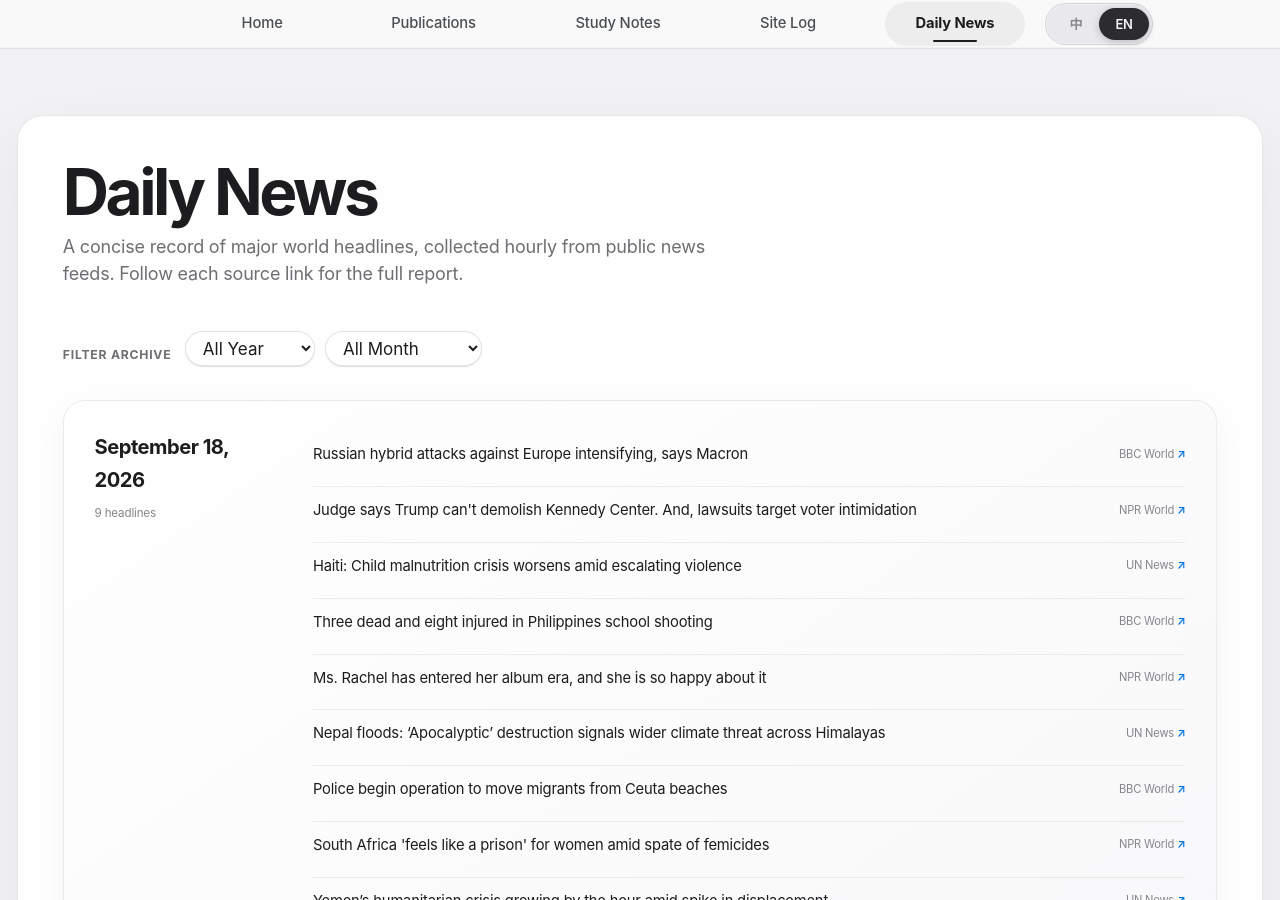
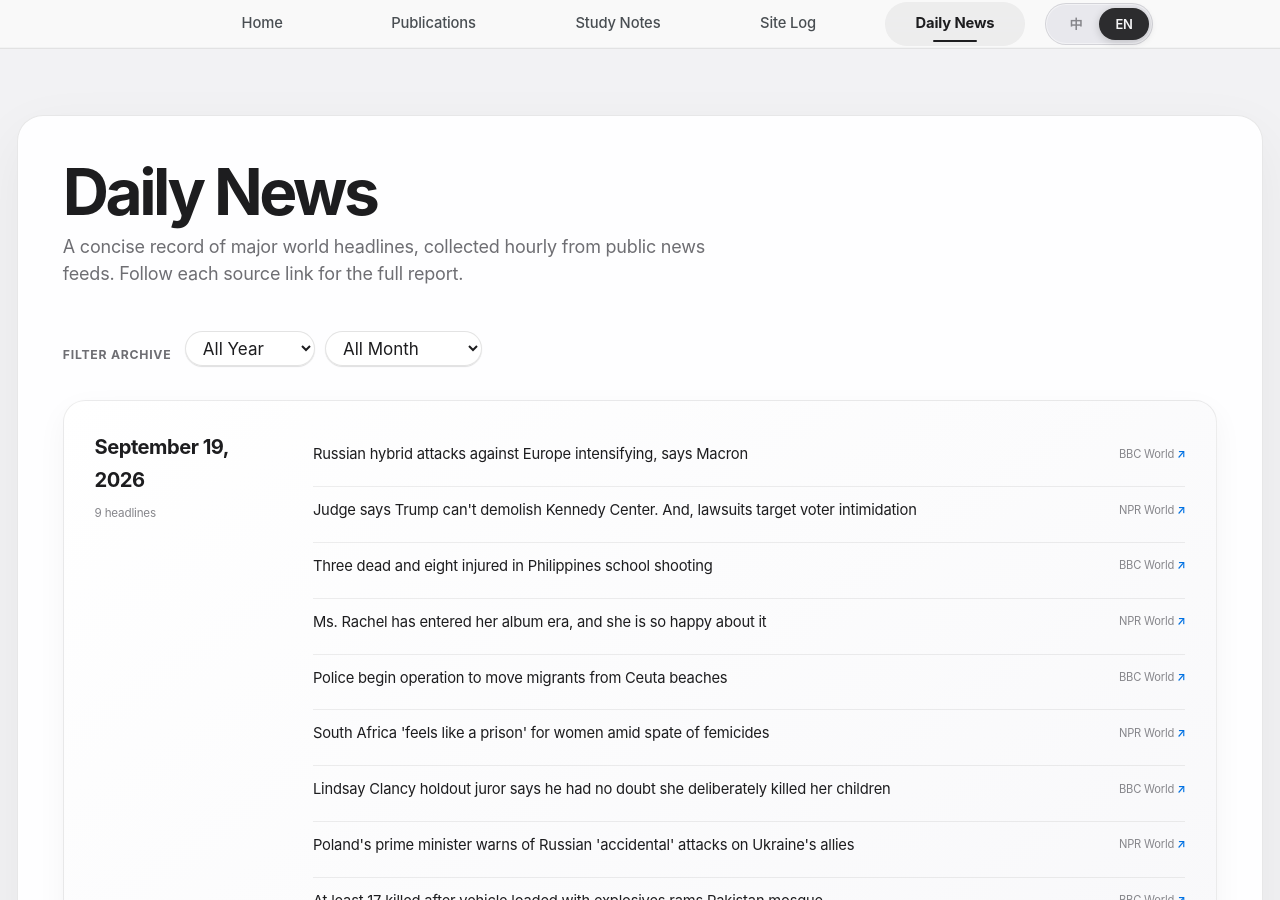
Before and after one commit to HaoxiangLuo/HaoxiangLuo.github.io, a Jekyll site: the page built from _pages/daily-news.html, in a window 1280 px wide and 900 px high. Built offline with Jekyll 4.4.1, drawn with Linux system fonts in a browser that asks for light colours; a style sheet for code colours, icons or effects is not loaded; some of the changed text lies outside the part shown.

Commit message:
Update daily news 2026-09-19

```diff
--- a/_data/daily_news.json
+++ b/_data/daily_news.json
@@ -1,6 +1,65 @@
 {
-  "updated_at": "2026-09-18T23:24:27+08:00",
+  "updated_at": "2026-09-19T00:23:45+08:00",
   "days": [
+    {
+      "date": "2026-09-19",
+      "items": [
+        {
+          "title": "Russian hybrid attacks against Europe intensifying, says Macron",
+          "source": "BBC World",
+          "url": "https://www.bbc.co.uk/news/articles/cm2dw1w9d3yjo?at_medium=RSS&at_campaign=rss",
+          "title_zh": "马克龙表示，俄罗斯对欧洲的混合攻击正在加剧"
+        },
+        {
+          "title": "Judge says Trump can't demolish Kennedy Center. And, lawsuits target voter intimidation",
+          "source": "NPR World",
+          "url": "https://www.npr.org/2026/09/18/g-s1-143913/up-first-newsletter-kennedy-center-trump-voter-intimidation-lawsuit-poland-russia-ukraine",
+          "title_zh": "法官称特朗普不能拆除肯尼迪中心。而且，诉讼的目标是恐吓选民"
+        },
+        {
+          "title": "Three dead and eight injured in Philippines school shooting",
+          "source": "BBC World",
+          "url": "https://www.bbc.co.uk/news/articles/c6x2z4dlzyr0o?at_medium=RSS&at_campaign=rss",
+          "title_zh": "菲律宾校园枪击案三死八伤"
+        },
+        {
+          "title": "Ms. Rachel has entered her album era, and she is so happy about it",
+          "source": "NPR World",
+          "url": "https://www.npr.org/2026/09/18/nx-s1-5938847/ms-rachel-mr-aron-new-album-im-so-happy",
+          "title_zh": "Rachel女士进入了她的专辑时代，她对此感到非常高兴"
+        },
+        {
+          "title": "Police begin operation to move migrants from Ceuta beaches",
+          "source": "BBC World",
+          "url": "https://www.bbc.co.uk/news/articles/c6vgy80ge1z7o?at_medium=RSS&at_campaign=rss",
+          "title_zh": "警方开始行动从休达海滩转移移民"
+        },
+        {
+          "title": "South Africa 'feels like a prison' for women amid spate of femicides",
+          "source": "NPR World",
+          "url": "https://www.npr.org/2026/09/18/nx-s1-5973822/south-africa-feels-like-a-prison-for-women-amid-spate-of-femicides",
+          "title_zh": "南非发生大量女性杀戮事件，女性“感觉就像一座监狱"
+        },
+        {
+          "title": "Lindsay Clancy holdout juror says he had no doubt she deliberately killed her children",
+          "source": "BBC World",
+          "url": "https://www.bbc.co.uk/news/articles/c54g7jdmw032o?at_medium=RSS&at_campaign=rss",
+          "title_zh": "林赛·克兰西坚持不懈的陪审员表示，他毫不怀疑她故意杀害了自己的孩子"
+        },
+        {
+          "title": "Poland's prime minister warns of Russian 'accidental' attacks on Ukraine's allies",
+          "source": "NPR World",
+          "url": "https://www.npr.org/2026/09/18/nx-s1-5973265/poland-nato-russia",
+          "title_zh": "波兰总理警告俄罗斯“意外”袭击乌克兰盟友"
+        },
+        {
+          "title": "At least 17 killed after vehicle loaded with explosives rams Pakistan mosque",
+          "source": "BBC World",
+          "url": "https://www.bbc.co.uk/news/articles/ckn9wenz8wjwo?at_medium=RSS&at_campaign=rss",
+          "title_zh": "巴基斯坦清真寺遭满载炸药车辆冲撞 至少17人死亡"
+        }
+      ]
+    },
     {
       "date": "2026-09-18",
       "items": [
```
